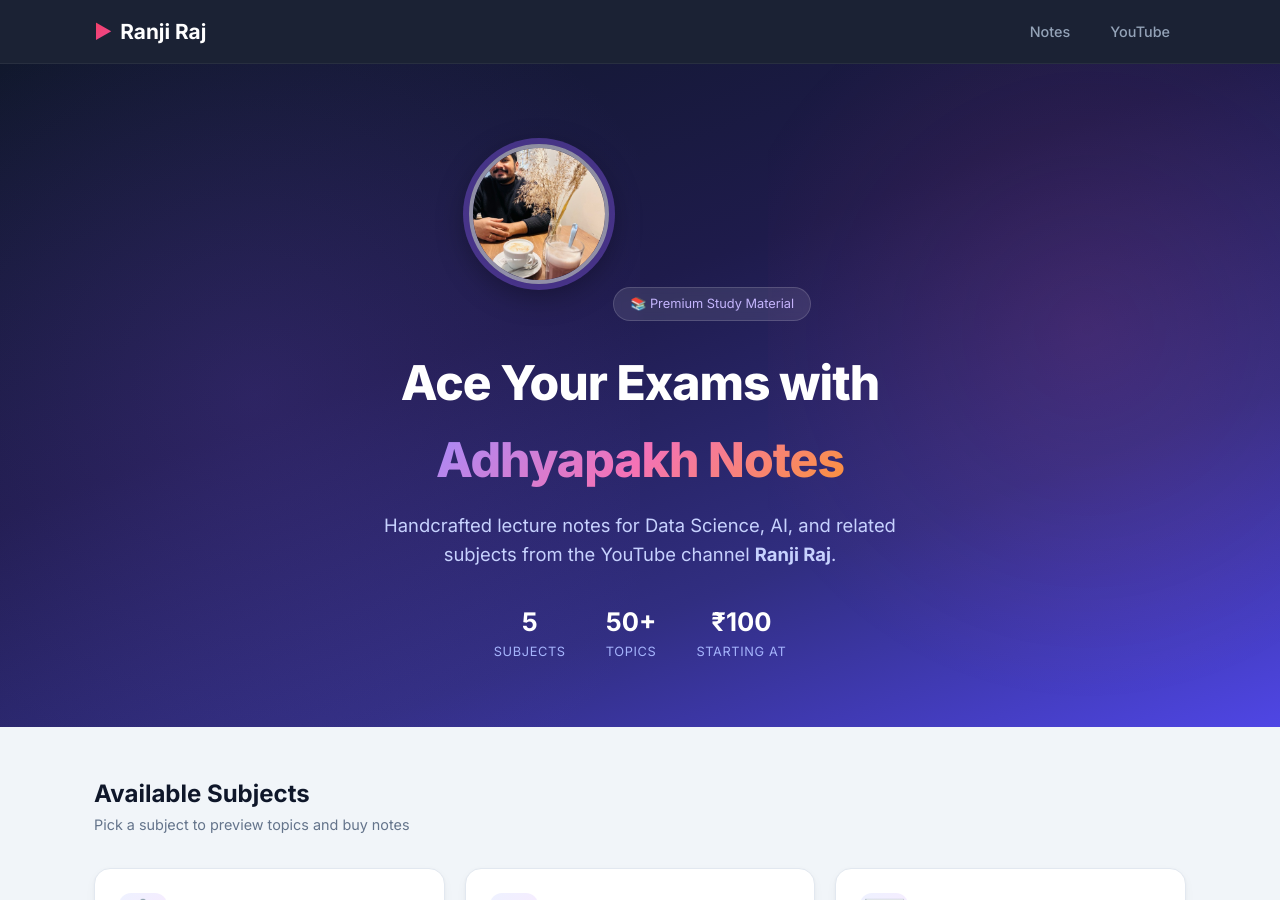
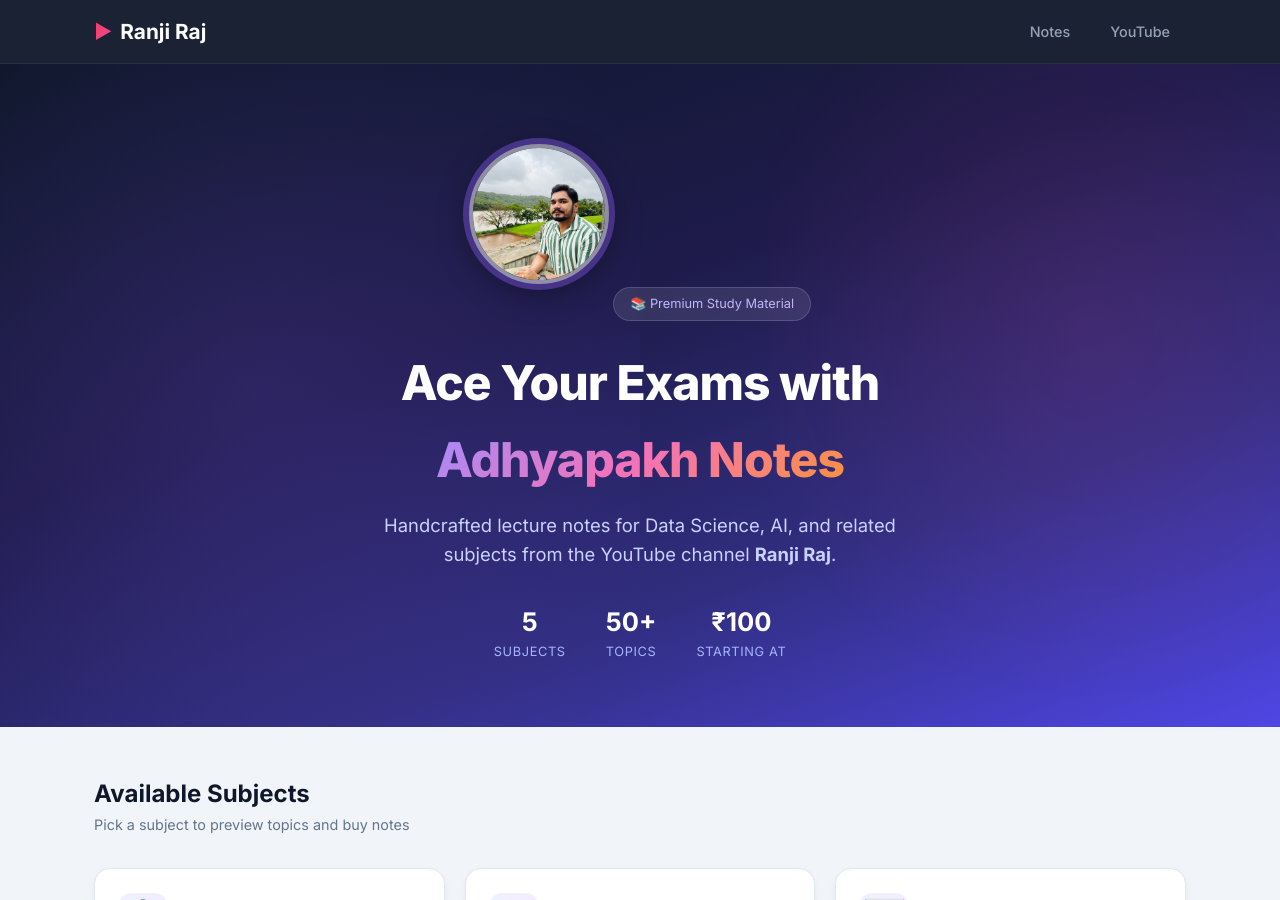
Before and after one commit to ranjiGT/adhyapakh-notes, a Jekyll site: the page built from index.html, in a window 1280 px wide and 900 px high. Built offline with Jekyll 4.4.1, drawn with Linux system fonts in a browser that asks for light colours.

Commit message:
Replace profile photo, add favicon and apple-touch-icon

```diff
--- a/_layouts/default.html
+++ b/_layouts/default.html
@@ -5,6 +5,8 @@
   <meta name="viewport" content="width=device-width, initial-scale=1.0">
   <title>{% if page.title %}{{ page.title }} | {% endif %}{{ site.title }}</title>
   <meta name="description" content="{{ site.description }}">
+  <link rel="icon" type="image/png" sizes="32x32" href="{{ '/assets/images/favicon-32.png' | relative_url }}">
+  <link rel="apple-touch-icon" href="{{ '/assets/images/apple-touch-icon.png' | relative_url }}">
   <link rel="stylesheet" href="{{ '/assets/css/style.css' | relative_url }}">
   <link rel="preconnect" href="https://fonts.googleapis.com">
   <link rel="preconnect" href="https://fonts.gstatic.com" crossorigin>
```
Also changed, not shown: assets/images/apple-touch-icon.png (added), assets/images/favicon-32.png (added), assets/images/ranji-raj.jpg.
